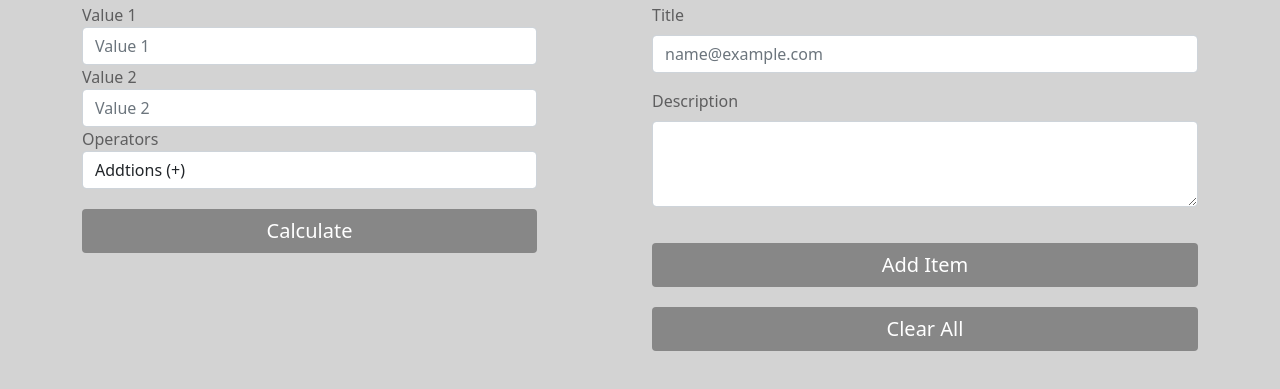
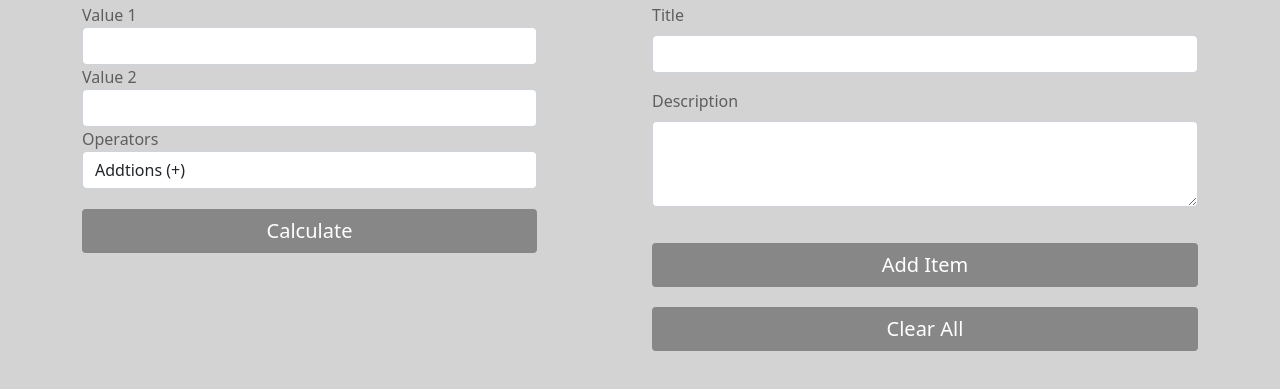
Before and after one commit to Parth971/Todo-and-Calculator-JS, a plain HTML site: page index.html in a window 1280 px wide. Shown: the part 275-664 px from the top of the page. Drawn offline with nearby package versions, Linux system fonts and the light colour scheme.

Commit message:
Input Tag Edited

```diff
--- a/index.html
+++ b/index.html
@@ -50,16 +50,14 @@
                               <div class="form-group">
                                    <label for="val1" class="col-sm-2 control-label">Value 1</label>
                                    <div class="col-sm-10">
-                                        <input type="text" class="form-control" id="val1" name="value1"
-                                             placeholder="Value 1">
+                                        <input type="text" class="form-control" id="val1" name="value1">
                                         <div class="alert alert-danger" role="alert" id="errorVal1"></div>
                                    </div>
                               </div>
                               <div class="form-group">
                                    <label for="val2" class="col-sm-2 control-label">Value 2</label>
                                    <div class="col-sm-10">
-                                        <input type="text" class="form-control" id="val2" name="value2"
-                                             placeholder="Value 2">
+                                        <input type="text" class="form-control" id="val2" name="value2">
                                         <div class="alert alert-danger" role="alert" id="errorVal2"></div>
                                    </div>
                               </div>
@@ -99,7 +97,7 @@
                     <form>
                          <div class="mb-3">
                               <label for="title" class="form-label">Title</label>
-                              <input type="text" class="form-control" id="title" placeholder="name@example.com">
+                              <input type="text" class="form-control" id="title">
                          </div>
                          <div class="mb-3">
                               <label for="description" class="form-label">Description</label>
```
